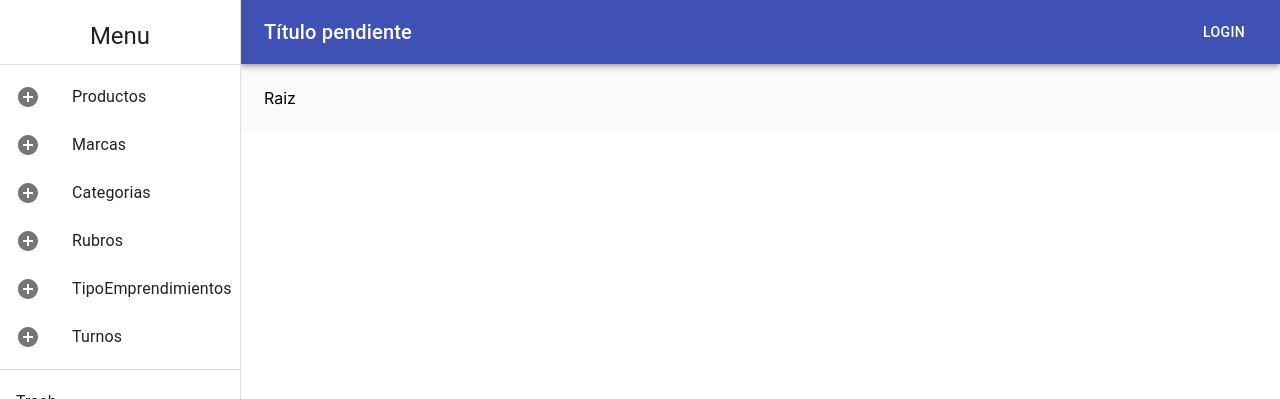
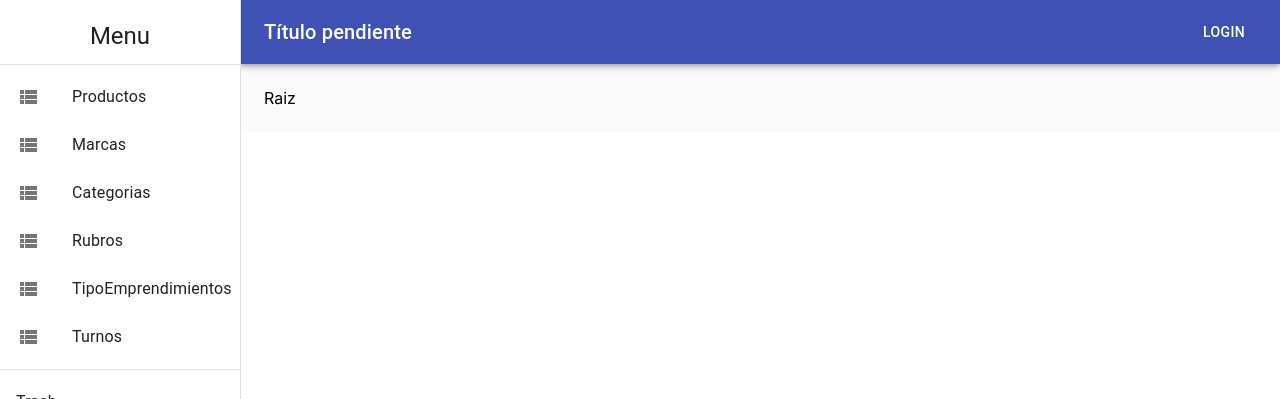
Before and after one commit to unla-investigacion-desarrollo/react-geo-turnos, a React (Create React App) app: page / in a window 1280 px wide. Shown: the top 399 px of the page. Built offline with nearby package versions, Linux system fonts and the light colour scheme.

Commit message:
cambios en iconos y color de fondo

```diff
--- a/src/components/login/login.jsx
+++ b/src/components/login/login.jsx
@@ -22,6 +22,7 @@ const useStyles = makeStyles((theme) => ({
   root: {
     display: "flex",
     height: 500,
+    backgroundColor: "teal",
   },
   card: {
     width: 345,
--- a/src/components/navbar/listaMenu.jsx
+++ b/src/components/navbar/listaMenu.jsx
@@ -5,7 +5,8 @@ import ListItem from "@material-ui/core/ListItem";
 import ListItemIcon from "@material-ui/core/ListItemIcon";
 import ListItemText from "@material-ui/core/ListItemText";
 import Divider from "@material-ui/core/Divider";
-import AddCircleIcon from "@material-ui/icons/AddCircle";
+import ViewList from "@material-ui/icons/ViewList";
+
 import { NavLink, useLocation } from "react-router-dom";
 
 const useStyles = makeStyles((theme) => ({
@@ -36,16 +37,16 @@ const ListaMenu = () => {
   return (
     <div className={classes.lista}>
       <List component="nav">
-        <Item to="/productos" icon={<AddCircleIcon />} text="Productos" />
-        <Item to="/marcas" icon={<AddCircleIcon />} text="Marcas" />
-        <Item to="/categorias" icon={<AddCircleIcon />} text="Categorias" />
-        <Item to="/rubros" icon={<AddCircleIcon />} text="Rubros" />
+        <Item to="/productos" icon={<ViewList />} text="Productos" />
+        <Item to="/marcas" icon={<ViewList />} text="Marcas" />
+        <Item to="/categorias" icon={<ViewList />} text="Categorias" />
+        <Item to="/rubros" icon={<ViewList />} text="Rubros" />
         <Item
           to="/tipoEmprendimientos"
-          icon={<AddCircleIcon />}
+          icon={<ViewList />}
           text="TipoEmprendimientos"
         />
-        <Item to="/turnos" icon={<AddCircleIcon />} text="Turnos" />
+        <Item to="/turnos" icon={<ViewList />} text="Turnos" />
       </List>
       <Divider />
       <List component="nav">
--- a/src/components/solicitud/listaSolicitudes.jsx
+++ b/src/components/solicitud/listaSolicitudes.jsx
@@ -8,6 +8,7 @@ import ListItemText from "@material-ui/core/ListItemText";
 import Person from "@material-ui/icons/Person";
 import Check from "@material-ui/icons/Check";
 import Close from "@material-ui/icons/Close";
+import Comments from "@material-ui/icons/Comment";
 import { Typography, Divider, IconButton } from "@material-ui/core";
 import Card from "@material-ui/core/Card";
 
@@ -60,6 +61,13 @@ const ListaSolicitudes = () => {
                       >
                         <Check />
                       </IconButton>
+                      <IconButton
+                        size="small"
+                        color="primary"
+                        variant="contained"
+                      >
+                        <Comments />
+                      </IconButton>
                     </ListItemSecondaryAction>
                   </ListItem>
                   <Divider />
```
